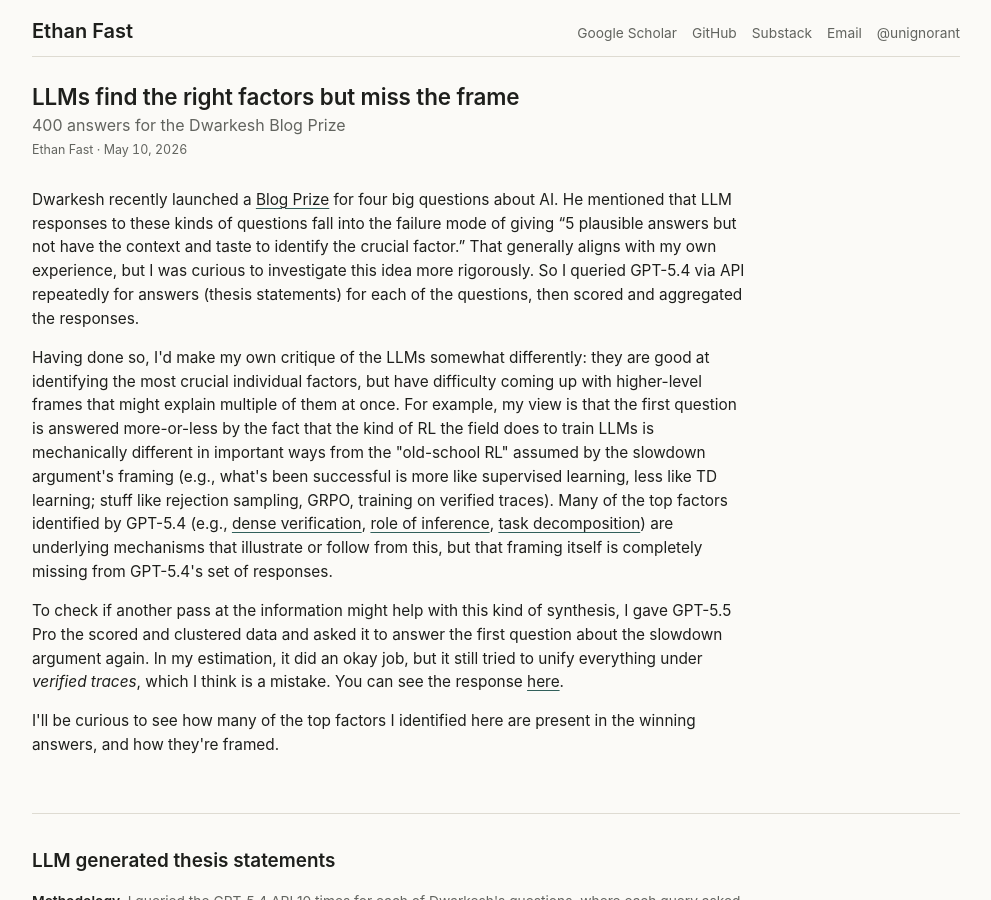
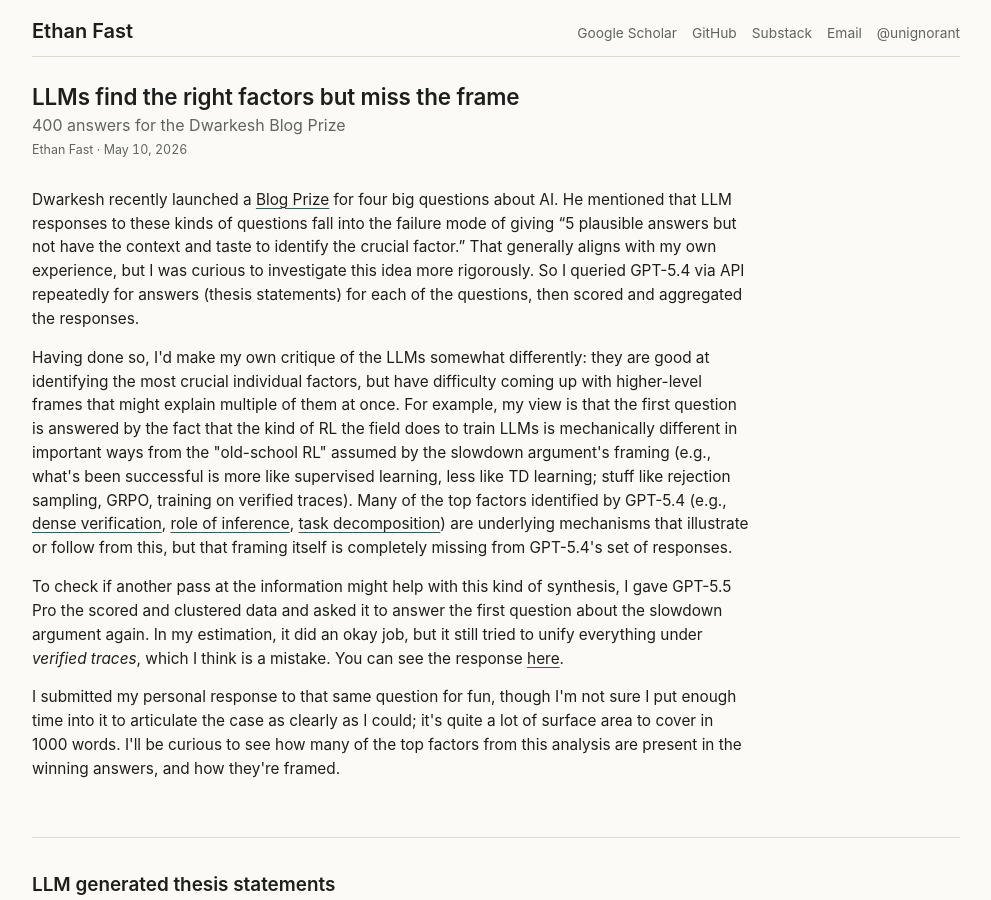
Before and after one commit to Ejhfast/ejhfast.github.com, a Jekyll site: the page llms-find-the-right-factors-but-miss-the-frame.html, which Jekyll copies as it is, in a window 1280 px wide and 900 px high. Shown: the whole window, without its empty margins (144-1135 px from the left). Built offline with Jekyll 4.4.1, drawn with Linux system fonts in a browser that asks for light colours.

Commit message:
Add personal response note to LLM frame page

```diff
--- a/llms-find-the-right-factors-but-miss-the-frame.html
+++ b/llms-find-the-right-factors-but-miss-the-frame.html
@@ -400,13 +400,13 @@
       Dwarkesh recently launched a <a href="https://www.dwarkesh.com/p/blog-prize">Blog Prize</a> for four big questions about AI. He mentioned that LLM responses to these kinds of questions fall into the failure mode of giving &ldquo;5 plausible answers but not have the context and taste to identify the crucial factor.&rdquo; That generally aligns with my own experience, but I was curious to investigate this idea more rigorously. So I queried GPT-5.4 via API repeatedly for answers (thesis statements) for each of the questions, then scored and aggregated the responses.
     </p>
     <p>
-      Having done so, I'd make my own critique of the LLMs somewhat differently: they are good at identifying the most crucial individual factors, but have difficulty coming up with higher-level frames that might explain multiple of them at once. For example, my view is that the first question is answered more-or-less by the fact that the kind of RL the field does to train LLMs is mechanically different in important ways from the "old-school RL" assumed by the slowdown argument's framing (e.g., what's been successful is more like supervised learning, less like TD learning; stuff like rejection sampling, GRPO, training on verified traces). Many of the top factors identified by GPT-5.4 (e.g., <a href="#cluster-rl_progress_timelines-verifier_dense_signal">dense verification</a>, <a href="#cluster-rl_progress_timelines-inference_time_search">role of inference</a>, <a href="#cluster-rl_progress_timelines-task_decomposition">task decomposition</a>) are underlying mechanisms that illustrate or follow from this, but that framing itself is completely missing from GPT-5.4's set of responses.
+      Having done so, I'd make my own critique of the LLMs somewhat differently: they are good at identifying the most crucial individual factors, but have difficulty coming up with higher-level frames that might explain multiple of them at once. For example, my view is that the first question is answered by the fact that the kind of RL the field does to train LLMs is mechanically different in important ways from the "old-school RL" assumed by the slowdown argument's framing (e.g., what's been successful is more like supervised learning, less like TD learning; stuff like rejection sampling, GRPO, training on verified traces). Many of the top factors identified by GPT-5.4 (e.g., <a href="#cluster-rl_progress_timelines-verifier_dense_signal">dense verification</a>, <a href="#cluster-rl_progress_timelines-inference_time_search">role of inference</a>, <a href="#cluster-rl_progress_timelines-task_decomposition">task decomposition</a>) are underlying mechanisms that illustrate or follow from this, but that framing itself is completely missing from GPT-5.4's set of responses.
     </p>
     <p>
       To check if another pass at the information might help with this kind of synthesis, I gave GPT-5.5 Pro the scored and clustered data and asked it to answer the first question about the slowdown argument again. In my estimation, it did an okay job, but it still tried to unify everything under <em>verified traces</em>, which I think is a mistake. You can see the response <a href="#gpt55-response">here</a>.
     </p>
     <p>
-      I'll be curious to see how many of the top factors I identified here are present in the winning answers, and how they're framed.
+      I submitted my personal response to that same question for fun, though I'm not sure I put enough time into it to articulate the case as clearly as I could; it's quite a lot of surface area to cover in 1000 words. I'll be curious to see how many of the top factors from this analysis are present in the winning answers, and how they're framed.
     </p>
   </div>
 </header>
```
